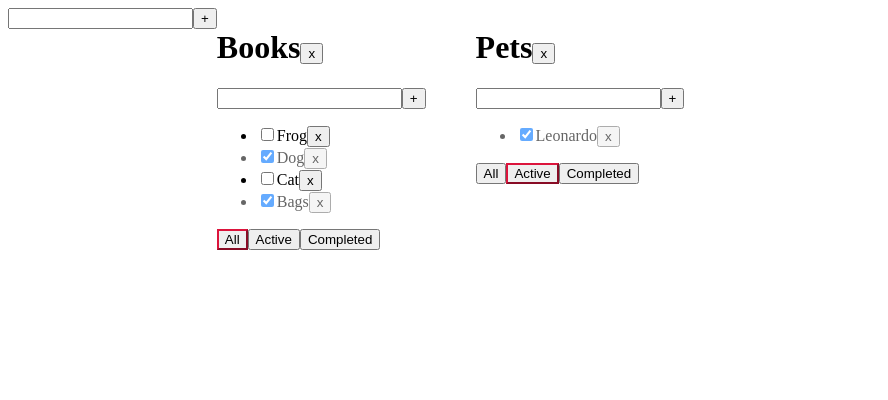
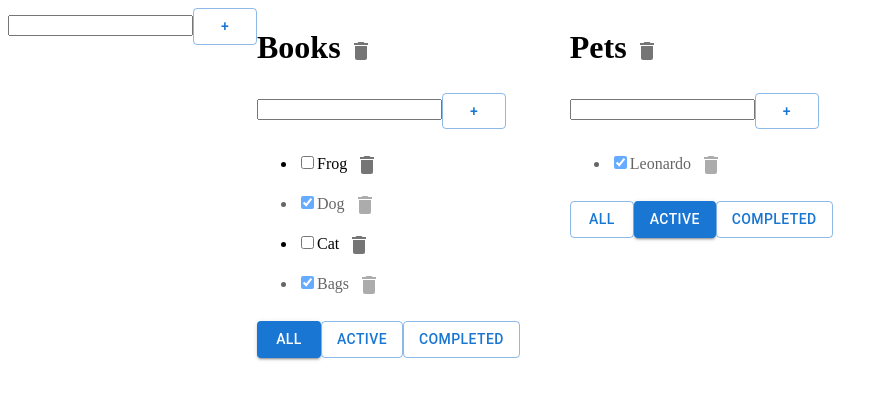
Before and after one commit to davidradcenko/TodolistImp, a React (Create React App) app: page / in a window 1280 px wide. Shown: the top 400 px of the page, without its empty margins (0-888 px from the left). Built offline with nearby package versions, Linux system fonts and the light colour scheme.

Commit message:
add new material/ui

```diff
--- a/package.json
+++ b/package.json
@@ -3,6 +3,10 @@
   "version": "0.1.0",
   "private": true,
   "dependencies": {
+    "@emotion/react": "^11.10.4",
+    "@emotion/styled": "^11.10.4",
+    "@mui/icons-material": "^5.10.6",
+    "@mui/material": "^5.10.6",
     "@testing-library/jest-dom": "^5.16.5",
     "@testing-library/react": "^13.4.0",
     "@testing-library/user-event": "^13.5.0",
--- a/src/AddItemForm.tsx
+++ b/src/AddItemForm.tsx
@@ -1,4 +1,5 @@
 import React, {ChangeEvent, useState} from "react";
+import Button from "@mui/material/Button";
 
 type AddItemFormType = {
     AddItem: (title: string) => void
@@ -33,10 +34,7 @@ export function AddItemForm(props: AddItemFormType) {
                    }}
                    className={ErrorMesage ? "Todolist-AddTasks-input" : ""}
                    value={ButtonAdd} type="text"/>
-            <button onClick={() => {
-                OnClikOnbutton(ButtonAdd)
-            }}>+
-            </button>
+            <Button onClick={() => {OnClikOnbutton(ButtonAdd)}}  variant={"outlined"} color={"primary"}  >+</Button>
             {ErrorMesage ? <div>{ErrorMesage}</div> : ''}
         </div>
     )
--- a/src/Todolists.tsx
+++ b/src/Todolists.tsx
@@ -2,6 +2,9 @@ import React from "react";
 import {FilterType} from "./App";
 import {AddItemForm} from "./AddItemForm";
 import {EditableSpan} from "./EditableSpan";
+import {IconButton,Button} from "@mui/material";
+import {Delete} from "@mui/icons-material";
+
 
 
 export type TaskType = {
@@ -48,10 +51,9 @@ export function Todolists(props: PropsType) {
         <div className={"todolist"}>
             <h1>
                 <EditableSpan title={props.title} ChengeTaskName={ChegeTitleTodo}/>
-                <button onClick={() => {
-                    props.DeleteTodo(props.id)
-                }}>x
-                </button>
+                <IconButton onClick={() => {props.DeleteTodo(props.id)}} >
+                    <Delete/>
+                </IconButton>
             </h1>
 
             <AddItemForm key={props.id} AddItem={addTask}/>
@@ -71,24 +73,26 @@ export function Todolists(props: PropsType) {
                                        type="checkbox"/>
                                 <EditableSpan ChengeTaskName={SaveInputChekedNameHendler} key={e.id} title={e.name}/>
 
-                                <button onClick={() => deleteFun(e.id)} type="button">x</button>
+                                <IconButton onClick={() => deleteFun(e.id)} >
+                                    <Delete />
+                                </IconButton>
                             </li>
                         )
                     })
                 }
             </ul>
-            <button className={props.FilterStatus == "All" ? "Todolist-button-filter" : ""} onClick={() => {
+            <Button variant={props.FilterStatus == "All" ? "contained" : "outlined"}  onClick={() => {
                 FilterAll()
             }}>All
-            </button>
-            <button className={props.FilterStatus == "Active" ? "Todolist-button-filter" : ""} onClick={() => {
+            </Button>
+            <Button variant={props.FilterStatus == "Active" ? "contained" : "outlined"}  onClick={() => {
                 FilterActive()
             }}>Active
-            </button>
-            <button className={props.FilterStatus == "Completed" ? "Todolist-button-filter" : ""} onClick={() => {
+            </Button>
+            <Button variant={props.FilterStatus == "Completed" ? "contained" : "outlined"}  onClick={() => {
                 FilterCompleted()
             }}>Completed
-            </button>
+            </Button>
 
         </div>
     )
```
Also changed, not shown: 1 other file (tests, documents, lock files or other folders).
